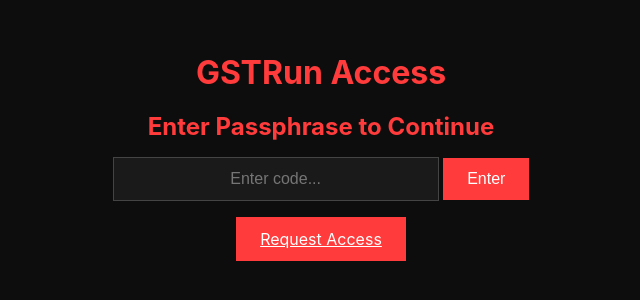
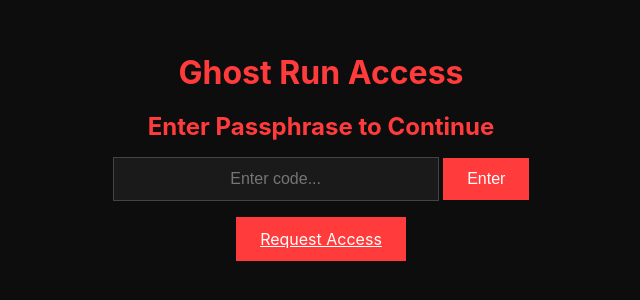
Before and after one commit to GSTRun/gstrun-site, a plain HTML site: page index.html in a window 1280 px wide. Shown: the part 286-586 px from the top of the page, without its empty margins (319-959 px from the left). Drawn offline with Linux system fonts and the light colour scheme.

Commit message:
Update index.html

```diff
--- a/index.html
+++ b/index.html
@@ -54,7 +54,7 @@
 <body>
 
   <div id="loginScreen">
-    <h1>GSTRun Access</h1>
+    <h1>Ghost Run Access</h1>
     <h2>Enter Passphrase to Continue</h2>
     <input type="password" id="accessCode" placeholder="Enter code..." />
     <button onclick="checkPassword()" class="cta">Enter</button>
```
